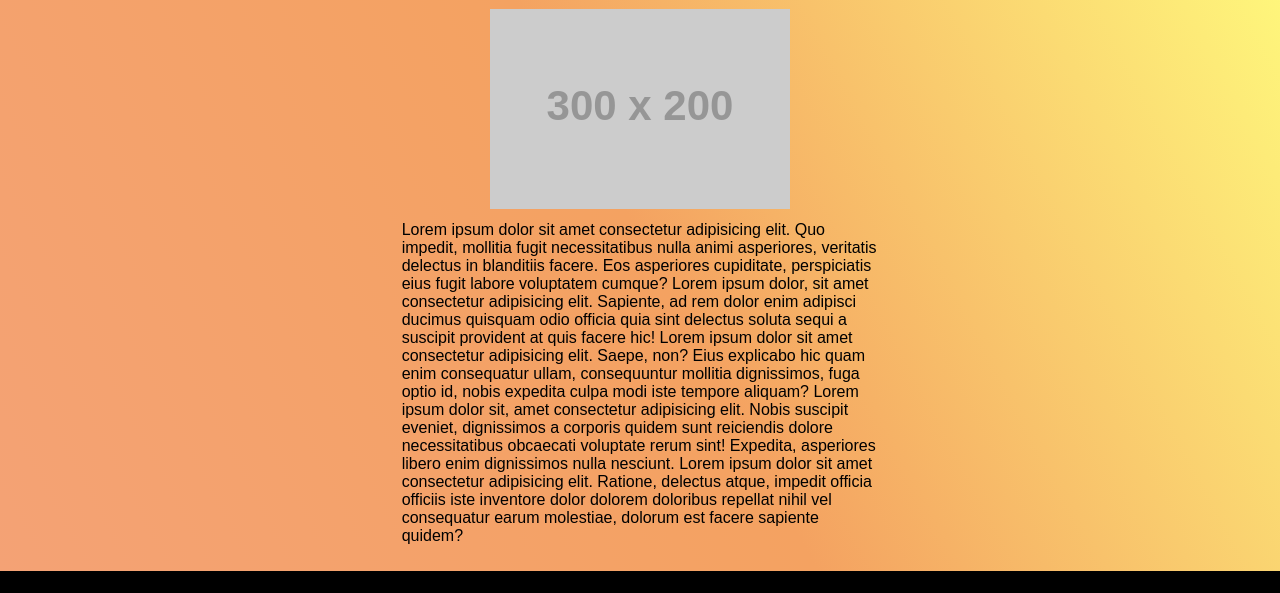
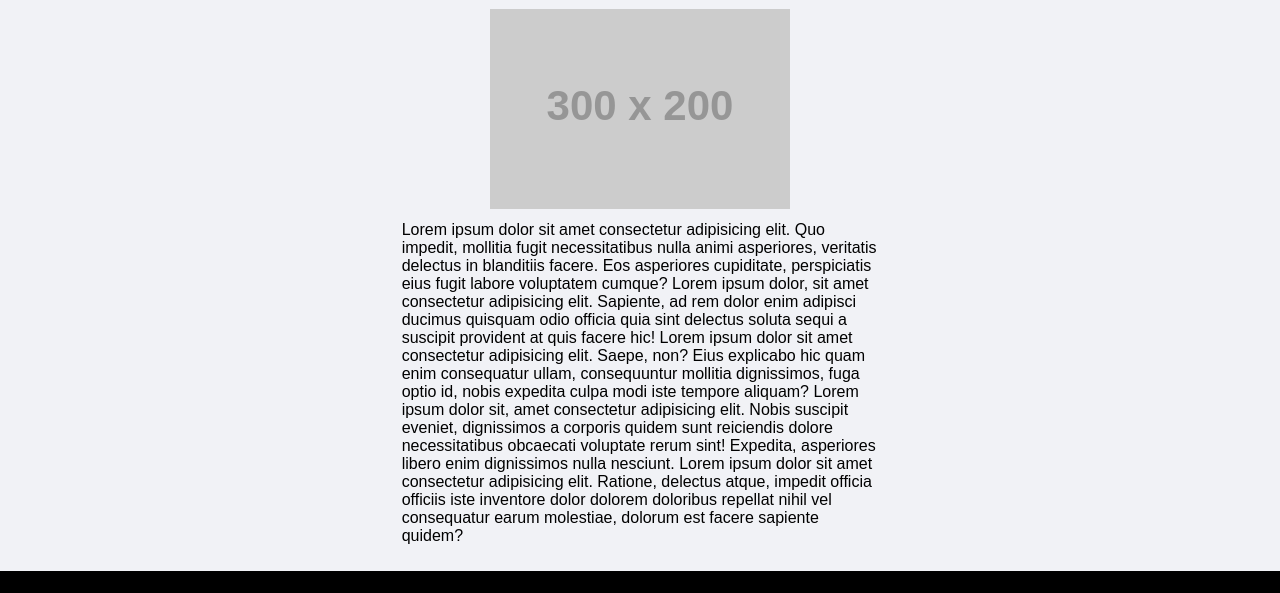
Before and after one commit to Joabenitezzz/educultura_Benitez, a plain HTML site: page programas/FIV.html in a window 1280 px wide. Shown: the part 94-687 px from the top of the page. Drawn offline with Linux system fonts and the light colour scheme; placeholder pictures from the web are drawn by us; a web font is replaced by a local one.

Commit message:
gradiente intento dos

```diff
--- a/style.css
+++ b/style.css
@@ -261,10 +261,6 @@ footer{
 .gallery_item:nth-child(11) {
     grid-column-start: span 3;
 }
-.programaspages{
-    background-color: #f4a275;
-        background-image: linear-gradient(62deg, #f4a275 0%, #f4a261 50%, #fffb7d 100%);
-}
 
 /* mobile */
 
```
